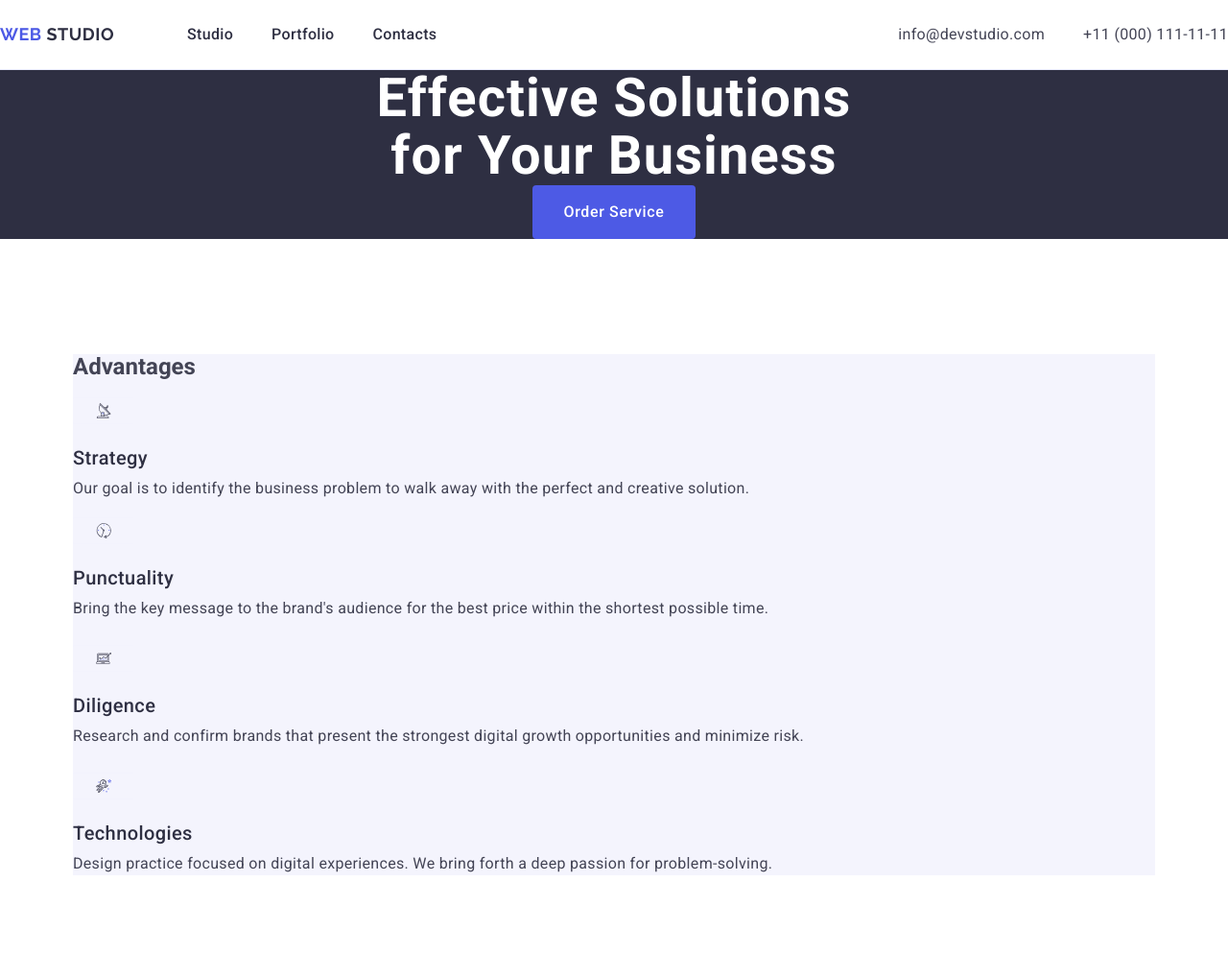
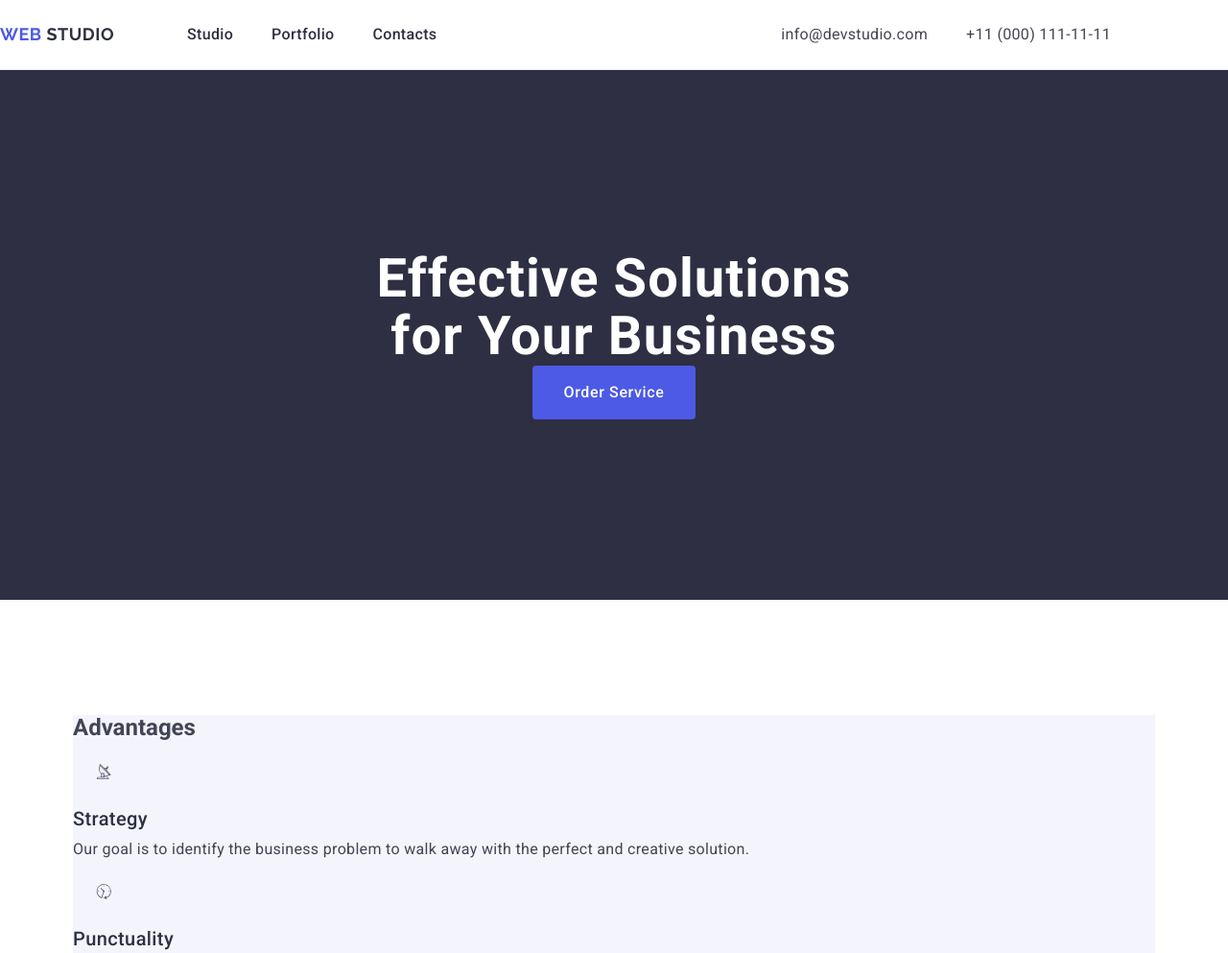
Before and after one commit to yaroslav55555/goit-markup-hw-03, a plain HTML site: page index.html in a window 1280 px wide. Shown: the top 993 px of the page at 96% size. Drawn offline with nearby package versions, Linux system fonts and the light colour scheme.

Commit message:
Update styles.css

```diff
--- a/css/styles.css
+++ b/css/styles.css
@@ -47,7 +47,9 @@ header  {
 
 .container-header-container {
 display: flex;
-align-items: center;}
+align-items: center;
+width: 1158px
+}
 
 .menu {
 display: flex;
@@ -144,6 +146,7 @@ display: block;
 
 .box-hero-image {
 background: #2e2f42;
+padding: 188px 0
 }
 
 .hero-image {
```
